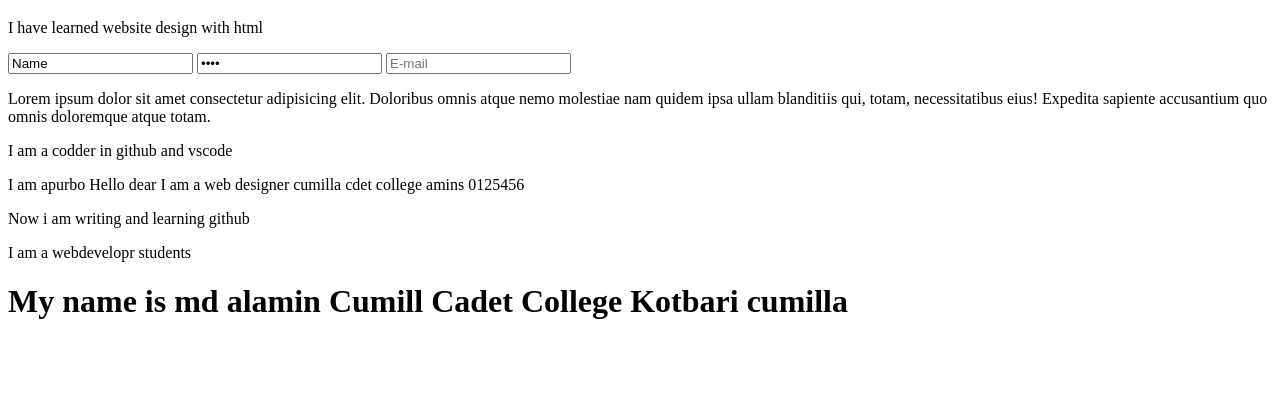
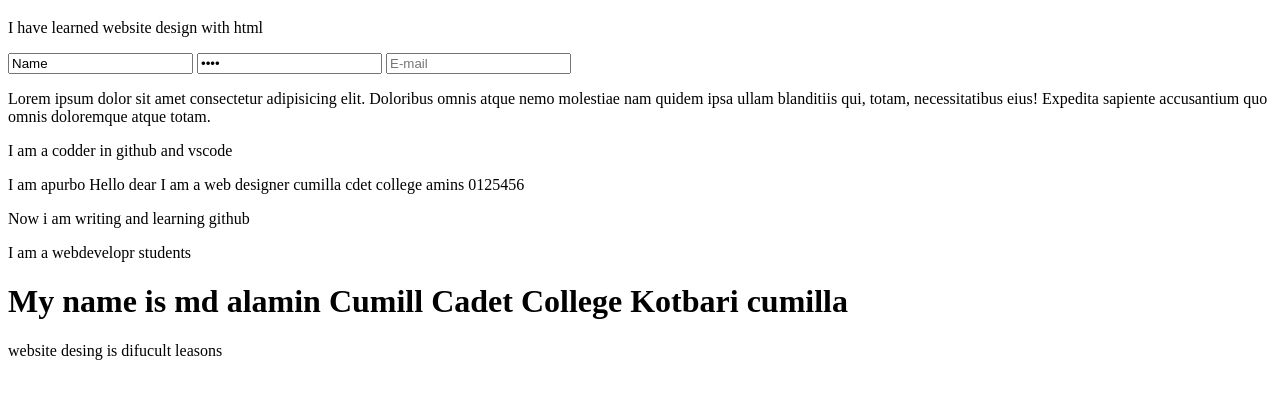
Before and after one commit to apurbosisir820/Second-website, a plain HTML site: page index.html in a window 1280 px wide. Shown: the part 61-460 px from the top of the page. Drawn offline with Linux system fonts and the light colour scheme.

Commit message:
Update index.html

```diff
--- a/index.html
+++ b/index.html
@@ -24,5 +24,6 @@
     <h1> My name is md alamin
         Cumill Cadet College Kotbari cumilla
     </h1>
+    <p> website desing is difucult leasons</p>
 </body>
 </html>
```
